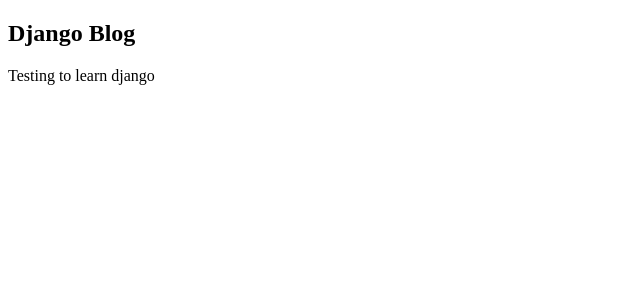
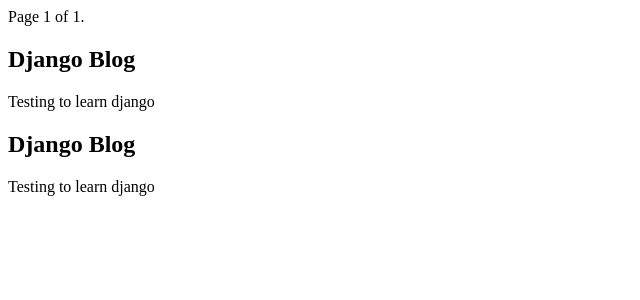
Before and after one commit to Moonida03/Django-Blog, a Django app: page /blog/post/ in a window 1280 px wide. Shown: the top 300 px of the page, without its empty margins (0-640 px from the left). Run offline with Django 5.2, Linux system fonts and the light colour scheme; data that the repository does not hold is empty.

Commit message:
1.17 Done

```diff
--- a/blog/templates/list.html
+++ b/blog/templates/list.html
@@ -8,4 +8,6 @@
     <p class="date">Published {{ post.published_at|date:"M d, Y" }} by {{ post.author }}</p>
     <p>{{ post.body|truncatewords:30|linebreaks }}</p>
 {% endfor %}
+
+{% include 'pagination.html' %}
 {% endblock %}
--- /dev/null
+++ b/blog/templates/pagination.html
@@ -0,0 +1,17 @@
+{% extends 'base.html' %}
+
+{% block content %}
+<div class="pagination">
+    <span class="step-links">
+    {% if page.has_previous %}
+    <a href="?page={{ page.previous_page_number }}">Previous</a>
+    {% endif %}
+    <span class="current">
+    Page {{ page.number }} of {{ page.paginator.num_pages }}.
+    </span>
+    {% if page.has_next %}
+    <a href="?page={{ page.next_page_number }}">Next</a>
+    {% endif %}
+    </span>
+</div>
+{% endblock %}
--- a/blog/views.py
+++ b/blog/views.py
@@ -1,10 +1,19 @@
 from django.shortcuts import render, HttpResponse, get_object_or_404
 from .models import Post
+from django.core.paginator import Paginator, EmptyPage, PageNotAnInteger
 
 
 def post_list(request):
     queryset = Post.objects.all()
-    return render(request, 'list.html', {'queryset': queryset})
+    paginator = Paginator(queryset, 3)
+    page_num = request.GET.get('page')
+    try:
+        page = paginator.page(page_num)
+    except PageNotAnInteger:
+        page = paginator.page(1)
+    except EmptyPage:
+        page = paginator.page(paginator.num_pages)
+    return render(request, 'list.html', {'page': page})
 
 def post_detail(request, year, month, day, slug):
     post = get_object_or_404(Post, published_at__year=year,
```
